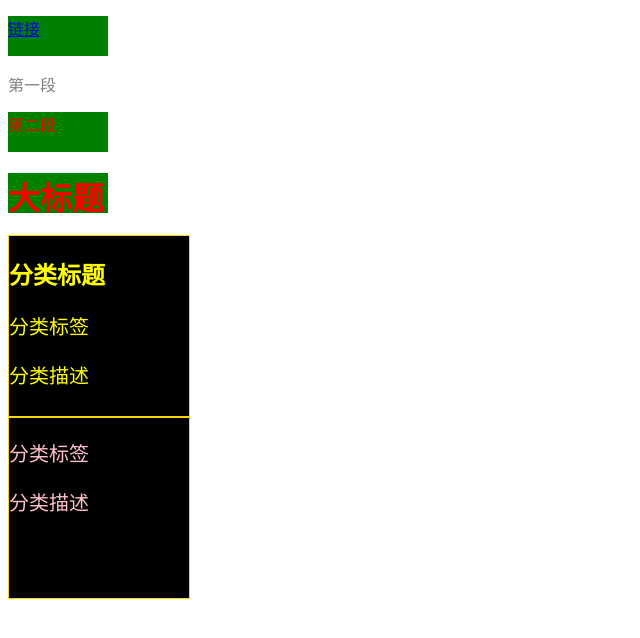
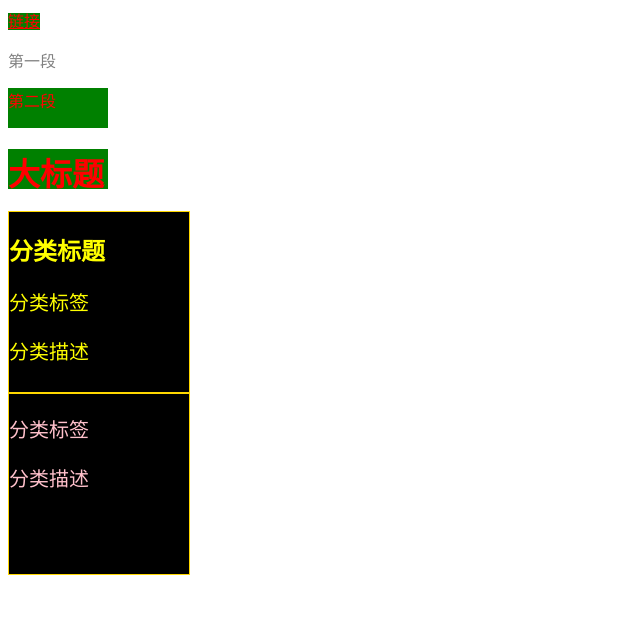
Before and after one commit to Ytunzhang/ytunzhang.github.io, a plain HTML site: page index.html in a window 1280 px wide. Shown: the whole page, without its empty margins (0-640 px from the left). Drawn offline with Linux system fonts and the light colour scheme.

Commit message:
Update index.html

```diff
--- a/index.html
+++ b/index.html
@@ -2,12 +2,12 @@
 <html lang="zh-cn">
 <head>
 	<meta charset="utf-8" />
-	<title>测试用网页 - ytunzhang - test</title>
+	<title>测试用网页-Nogimeme-test</title>
 	<link rel="stylesheet" href="demo.css"/>
 </head>
 
 <body>
-	<p class="bg"><a href="http://www.baidu.com"target="_blank">链接</a></p>
+	<a class="bg" href="http://www.baidu.com" target="_blank">链接</a>
 	<p class="odd">第一段</p>
 	<p class="bg">第二段</p>
 	<h1 class="odd bg">大标题</h1>
```
